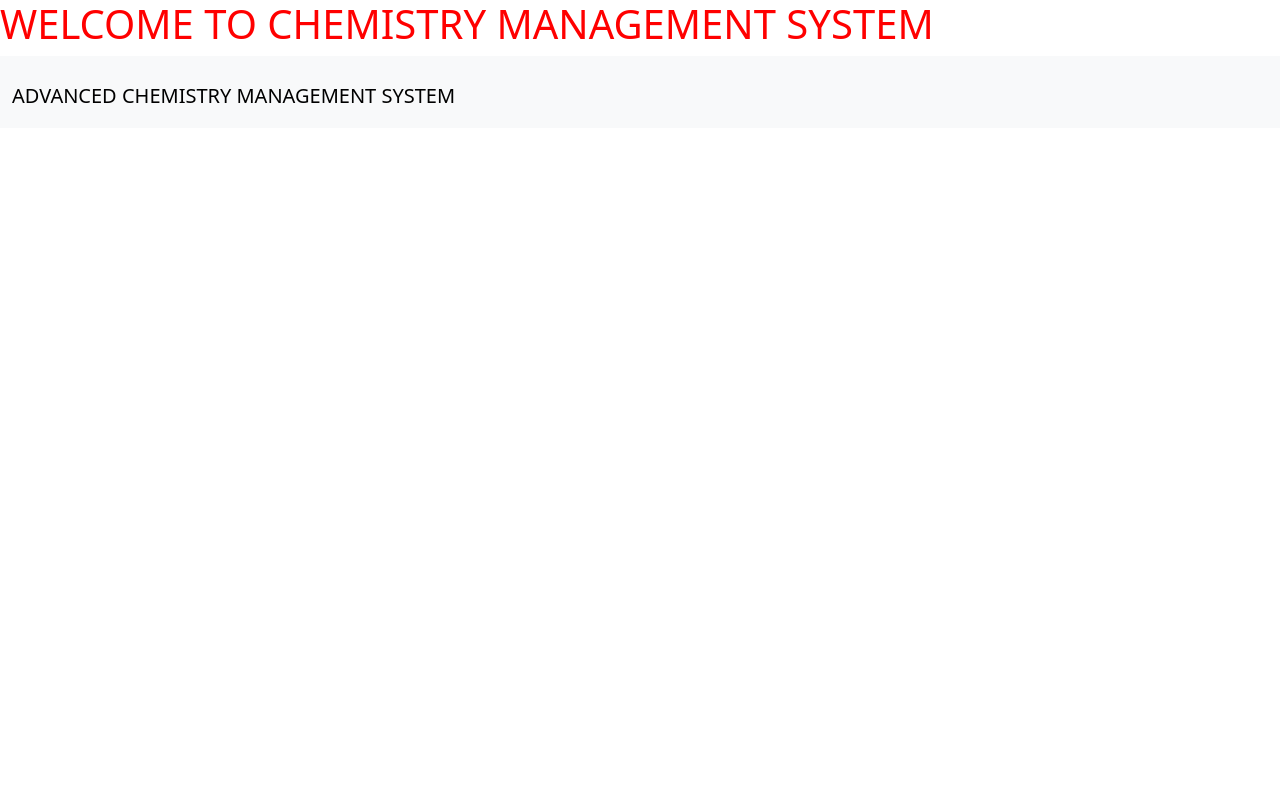
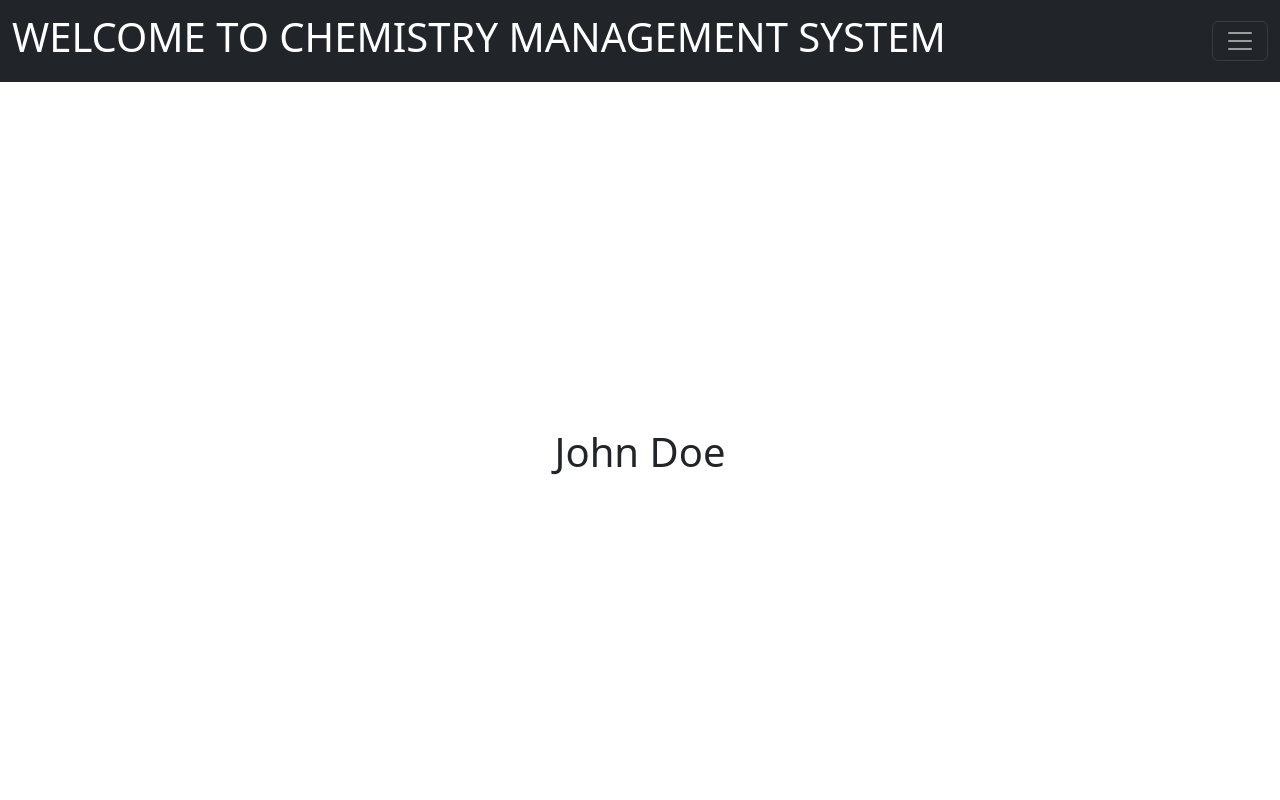
Before and after one commit to mani2006-cyber/sql, a Flask app: page / in a window 1280 px wide. Run offline with Flask 3, Linux system fonts and the light colour scheme.

Commit message:
add new fil

```diff
--- a/app.py
+++ b/app.py
@@ -1,12 +1,20 @@
-from flask import Flask, render_template, request, url_for
-
+from flask import Flask, render_template, request, url_for,jsonify
 app = Flask(__name__)
 
+content = [{
+    'name': 'John Doe',
+    'email': 'john.doe@example.com',
+    'phone': '123-456-7890',
+    'address': 's. chintamani ,nagar, hyderabad, telangana, 500049'
+}]
 
 @app.route('/')
 def index():
-    return render_template('index.html')
+    return render_template('index.html' ,content = content)
 
+@app.route('/jobs')
+def jobs():
+    return jsonify(content)
 
 if __name__ == '__main__':
     app.run(host='0.0.0.0', debug=True)
--- a/static/style.css
+++ b/static/style.css
@@ -1,3 +1,27 @@
+body {
+  margin: 0;
+  padding: 0;
+  box-sizing: border-box;
+  font-family: 'Poppins', sans-serif;
+  background-image: ;
+  background-position:contain;
+  background-repeat: no-repeat;
+  background-attachment: fixed;
+  height: 100vh;
+  width: 100vw;
+  display: flex;
+  justify-content: center;
+  align-items: center;
+  flex-direction: column;
+  text-align: center;
+}
+
+.container{
+  padding:1rem;
+  margin-bottom: 5rem;
+}
 .main{
-  color  : red;
+  padding-left : 2rem
+  display : flex;
+  fles-wrap : wrap;
 }
--- a/templates/index.html
+++ b/templates/index.html
@@ -6,21 +6,71 @@
   <meta http-equiv="X-UA-Compatible" content="IE=edge">
   <meta name="viewport" content="width=device-width, initial-scale=1.0">
   <title>chemistry management system </title>
-  <link rel="stylesheet" href="{{ url_for('static', filename='style.css') }}">
+  <link rel="stylesheet" href="{{url_for('static', filename='style.css')}}">
    {% include 'bootstrap.html' %}
+
+  <link rel="stylesheet" href="https://cdnjs.cloudflare.com/ajax/libs/font-awesome/6.4.0/css/all.min.css">
+  <link rel="stylesheet" href="https://cdn.jsdelivr.net/npm/bootstrap-icons@1.11.1/font/bootstrap-icons.css">
+
   </head>
 <body>
 
-  <div class ='main'>
-    <h1>WELCOME TO CHEMISTRY MANAGEMENT SYSTEM</h1>
+  <div class ='container'>
+    <nav class="navbar navbar-dark bg-dark fixed-top mb-4">
+      <div class="container-fluid">
+        <a class="navbar-brand" href="#">
+          <div class = 'main'>
+            <h1>WELCOME TO CHEMISTRY MANAGEMENT SYSTEM</h1>
+            </div>
+        </a>
+        <button class="navbar-toggler" type="button" data-bs-toggle="offcanvas" data-bs-target="#offcanvasDarkNavbar" aria-controls="offcanvasDarkNavbar" aria-label="Toggle navigation">
+          <span class="navbar-toggler-icon mr-3"></span>
+        </button>
+        <div class="offcanvas offcanvas-end text-bg-dark" tabindex="-1" id="offcanvasDarkNavbar" aria-labelledby="offcanvasDarkNavbarLabel">
+          <div class="offcanvas-header">
+            <h5 class="offcanvas-title" id="offcanvasDarkNavbarLabel">Dark offcanvas</h5>
+            <button type="button" class="btn-close btn-close-white" data-bs-dismiss="offcanvas" aria-label="Close"></button>
+          </div>
+          <div class="offcanvas-body">
+            <ul class="navbar-nav justify-content-end flex-grow-1 pe-3">
+              <li class="nav-item">
+                <a class="nav-link active" aria-current="page" href="#">Home</a>
+              </li>
+              <li class="nav-item">
+                <a class="nav-link" href="#">Link</a>
+              </li>
+              <li class="nav-item dropdown">
+                <a class="nav-link dropdown-toggle" href="#" role="button" data-bs-toggle="dropdown" aria-expanded="false">
+                  Dropdown
+                </a>
+                <ul class="dropdown-menu dropdown-menu-dark">
+                  <li><a class="dropdown-item" href="#">Action</a></li>
+                  <li><a class="dropdown-item" href="#">Another action</a></li>
+                  <li>
+                    <hr class="dropdown-divider">
+                  </li>
+                  <li><a class="dropdown-item" href="#">Something else here</a></li>
+                </ul>
+              </li>
+            </ul>
+            <form class="d-flex mt-3" role="search">
+              <input class="form-control me-2" type="search" placeholder="Search" aria-label="Search">
+              <button class="btn btn-success" type="submit">Search</button>
+            </form>
+          </div>
+        </div>
+      </div>
+
+    </nav>
+
 
   </div>
 
-  <nav class="navbar bg-body-tertiary">
-    <div class="container-fluid">
-      <h1><a class="navbar-brand">ADVANCED CHEMISTRY MANAGEMENT  SYSTEM</a>
-    </div>
-    </h1>
-  </nav>
+  <div>
+    {% for data in content %}
+    <h1>{{data.name}}</h1>
+    {% endfor %}
+  </div>
+
 </body>
 </html>
```
Also changed, not shown: templates/bootstrap.html (line endings or trailing spaces).
